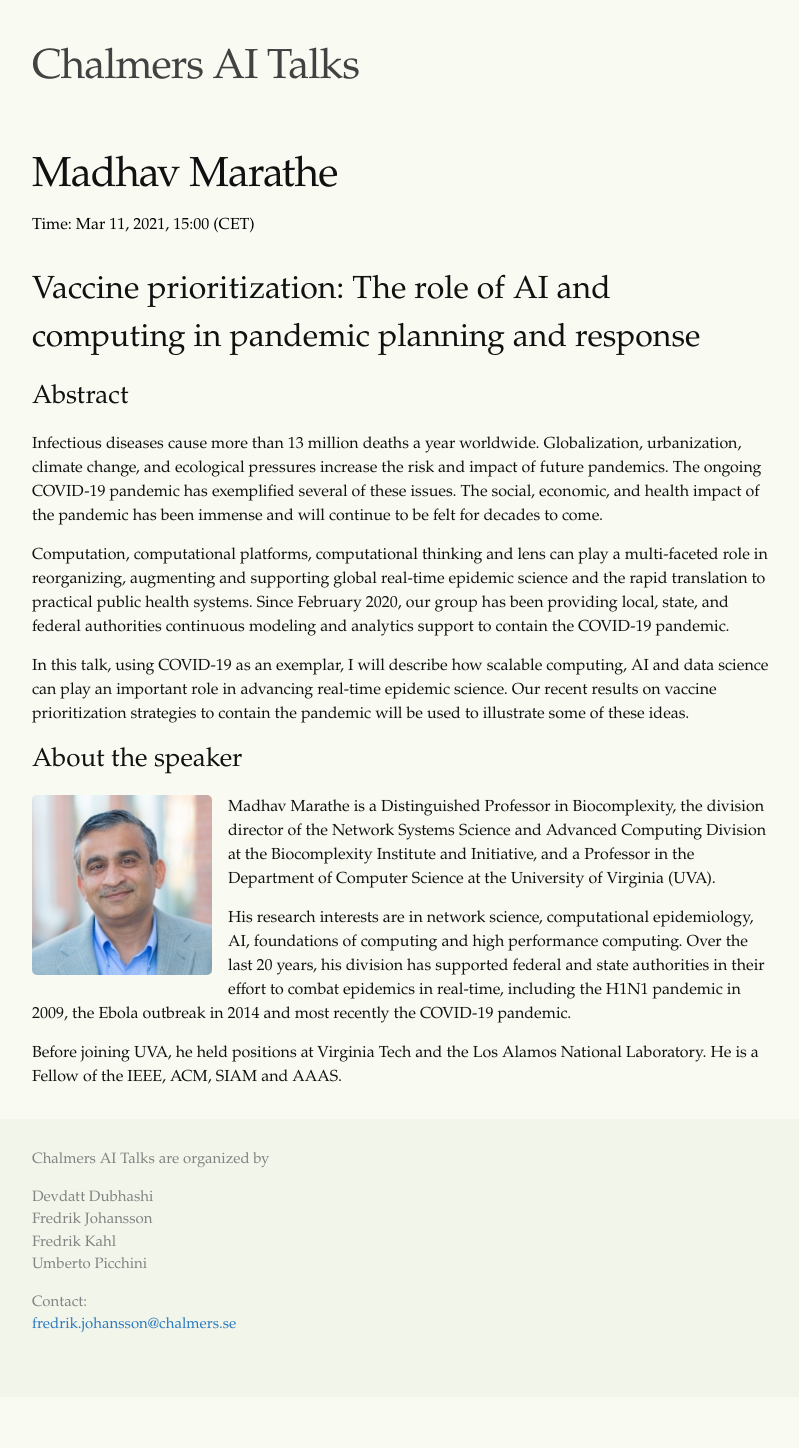
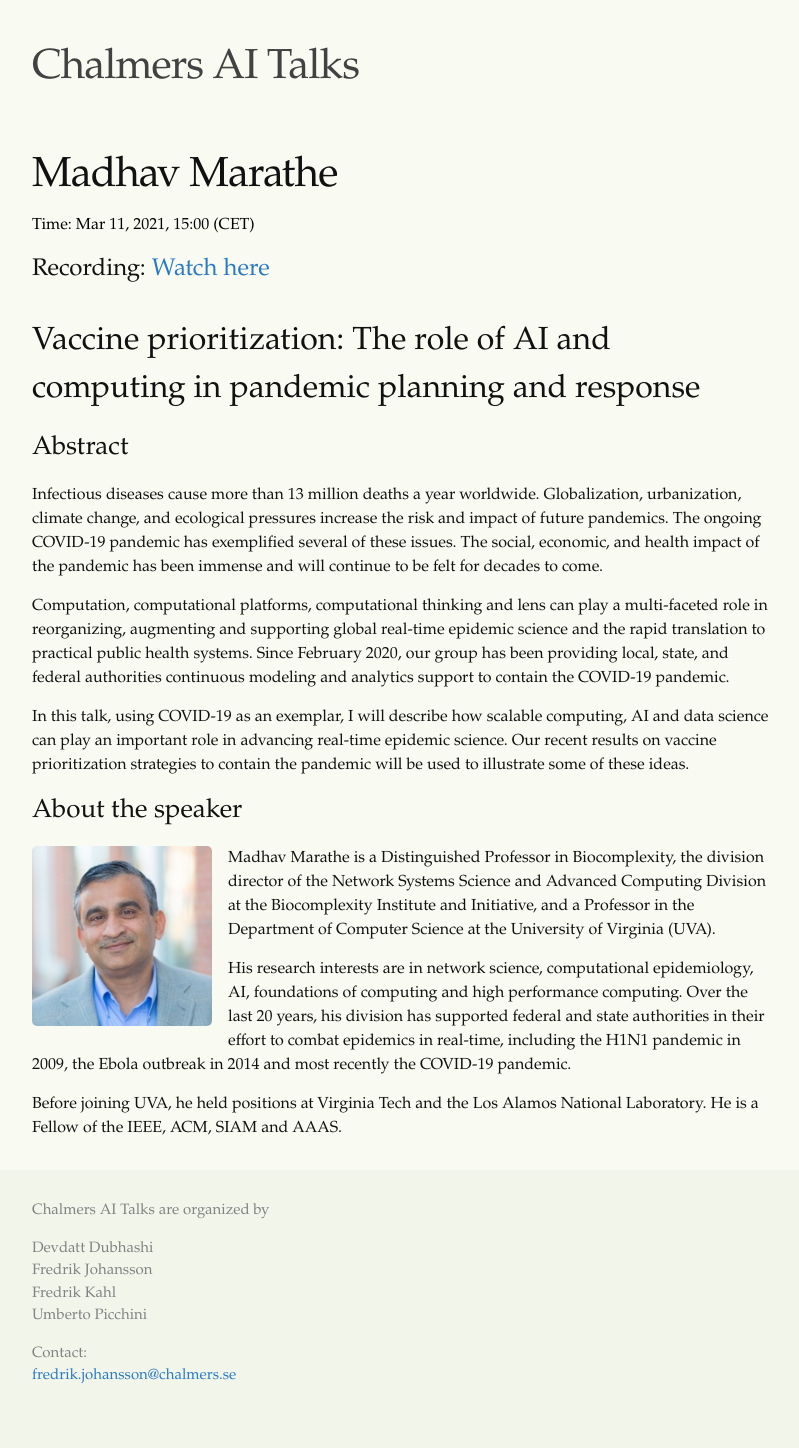
Before and after one commit to aitalks-se/aitalks-se.github.io, a Jekyll site: the page built from _posts/2021-03-11-madhav-marathe.markdown, in a window 1280 px wide. Shown: the whole page, without its empty margins (238-1037 px from the left). Built offline with Jekyll 4.4.1, drawn with Linux system fonts in a browser that asks for light colours; before the commit the page ends 1397 px from its top, so only the background shows below that; some of the changed lines change nothing that is shown.

Commit message:
madhav recording

```diff
--- a/_posts/2021-03-11-madhav-marathe.markdown
+++ b/_posts/2021-03-11-madhav-marathe.markdown
@@ -7,6 +7,7 @@ datenotset: false
 categories: aitalks
 image: assets/speakers/madhav.jpeg
 zoom: https://ui.ungpd.com/Surveys/0649eac3-12ec-4d41-a640-d20a7d4e82f7
+recording: https://www.youtube.com/watch?v=DRAcK46KnVs
 blurb: >-
   Madhav Marathe is a Distinguished Professor in Biocomplexity, the division director of the Network Systems Science and Advanced Computing Division at the Biocomplexity Institute and Initiative, and a Professor in the Department of Computer Science at the University of Virginia (UVA).
 ---
```
